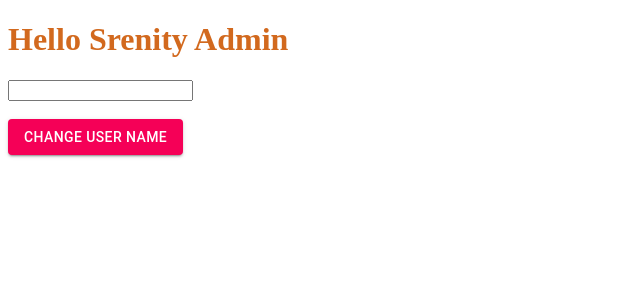
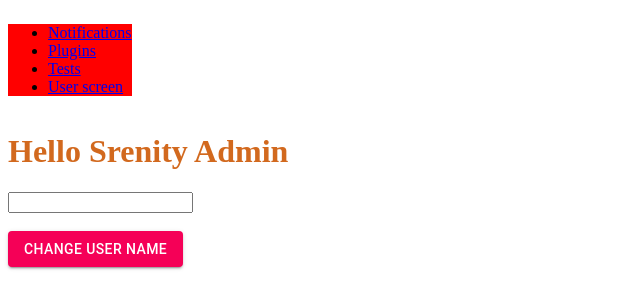
Before and after one commit to rohit-synerzip/srenity-dashboard, a React (Create React App) app: page / in a window 1280 px wide. Shown: the top 308 px of the page, without its empty margins (0-640 px from the left). Built offline with nearby package versions, Linux system fonts and the light colour scheme.

Commit message:
added some dummy routes with react-router-dom

```diff
--- a/package.json
+++ b/package.json
@@ -8,6 +8,7 @@
     "react": "^16.12.0",
     "react-dom": "^16.12.0",
     "react-redux": "^7.1.3",
+    "react-router-dom": "^5.1.2",
     "react-scripts": "3.2.0",
     "redux": "^4.0.4",
     "redux-thunk": "^2.3.0"
--- a/src/App.js
+++ b/src/App.js
@@ -1,11 +1,39 @@
 import React from 'react';
-import User from './modules/user/container/userContainer';
+import { BrowserRouter as Router, Route, Link } from 'react-router-dom';
+import routes from './routes';
+
+import './app.scss';
 
 function App() {
   return (
-    <React.Fragment>
-      <User />
-    </React.Fragment>
+    <Router>
+      <div className="navigation">
+        <ul>
+          <li>
+            <Link to="/notifications">Notifications</Link>
+          </li>
+          <li>
+            <Link to="/plugins">Plugins</Link>
+          </li>
+          <li>
+            <Link to="/tests">Tests</Link>
+          </li>
+          <li>
+            <Link to="/user">User screen</Link>
+          </li>
+        </ul>
+
+        {routes.map(route => (
+          <Route
+            key={route.path}
+            path={route.path}
+            component={route.component}
+            exact
+            strict
+          />
+        ))}
+      </div>
+    </Router>
   );
 }
 export default App;
--- /dev/null
+++ b/src/app.scss
@@ -0,0 +1,4 @@
+.navigation ul {
+  display: inline-block;
+  background-color: red;
+}
--- /dev/null
+++ b/src/routes.js
@@ -0,0 +1,30 @@
+import React from 'react';
+import userContainer from './modules/user/container/userContainer';
+
+const Notifications = () => <h2>Notifications</h2>;
+const Plugins = () => <h2>Plugins</h2>;
+const Tests = () => <h2>Tests</h2>;
+
+const routes = [
+  {
+    path: '/notifications',
+    component: Notifications,
+  },
+  {
+    path: '/plugins',
+    component: Plugins,
+  },
+  {
+    path: '/user',
+    component: userContainer,
+  },
+  {
+    path: '/tests',
+    component: Tests,
+  },
+  {
+    path: '/',
+    component: userContainer,
+  },
+];
+export default routes;
```
Also changed, not shown: 1 other file (tests, documents, lock files or other folders).
